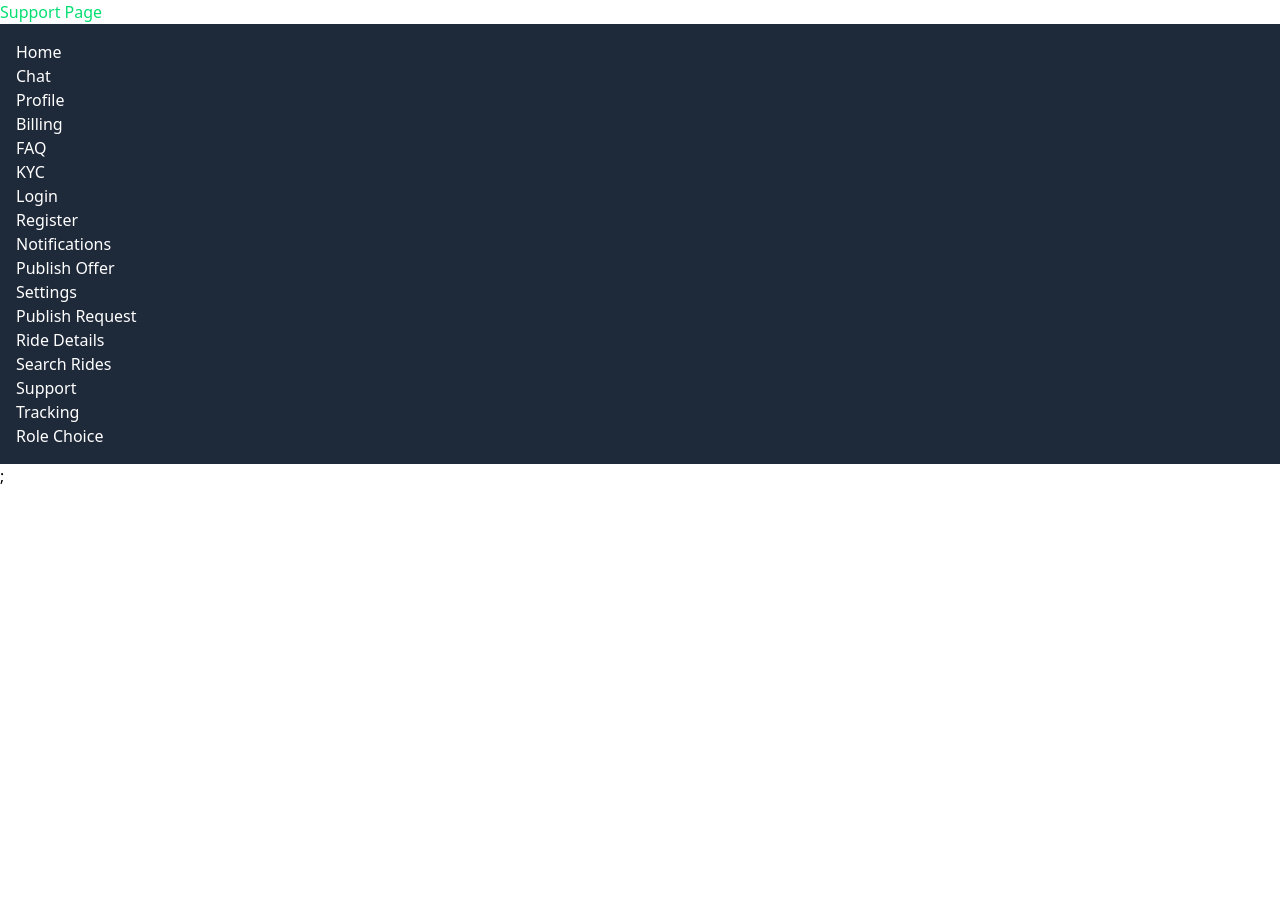
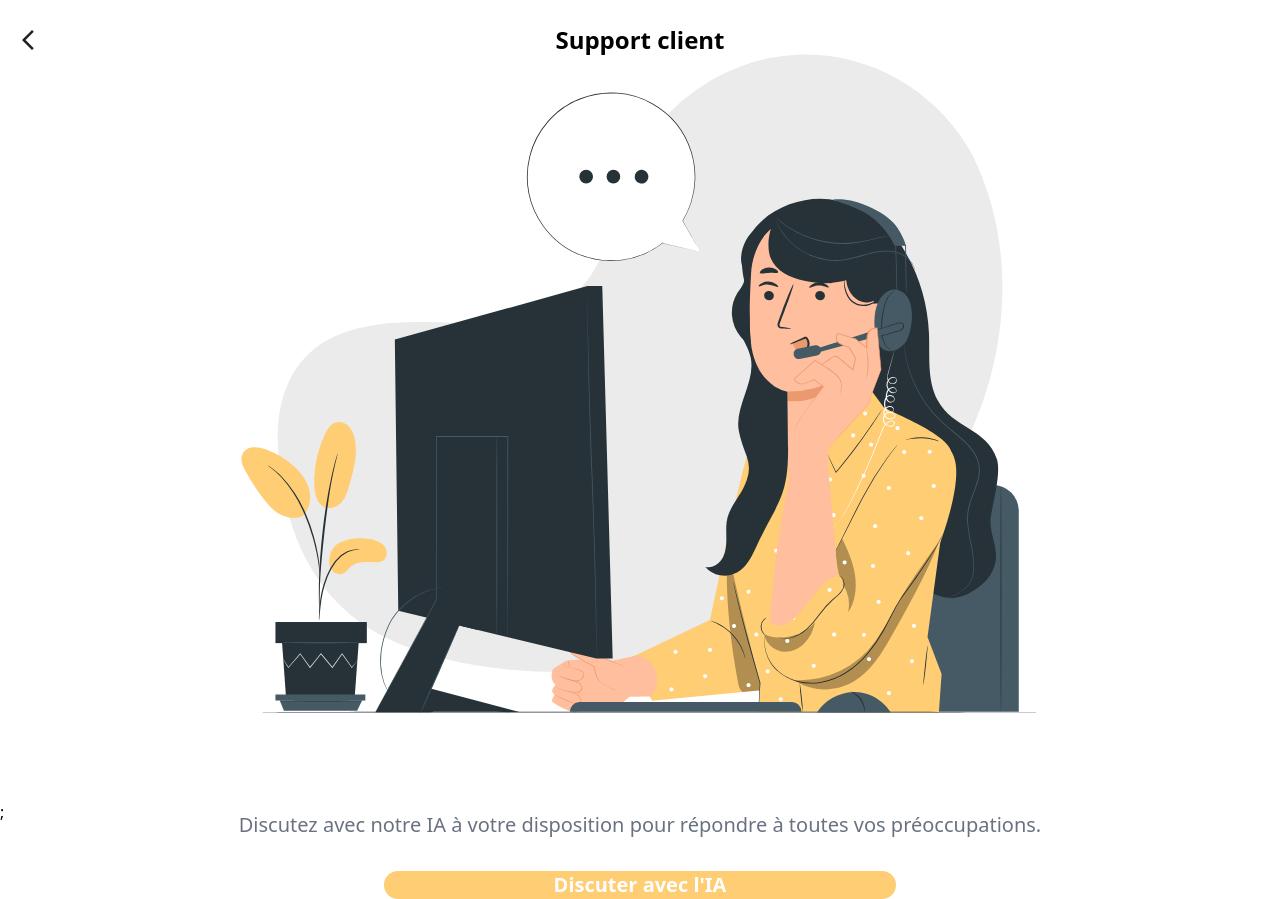
Before and after one commit to PIL-2425-Group-27/PIL1_2425_27, a React (Vite) app in the folder you_go_app/frontend/: page /Support in a window 1280 px wide. Before the commit the page ends 800 px from the top, so only its background shows below. Built offline with nearby package versions, Linux system fonts and the light colour scheme; what tailwindcss-animated would draw is missing.

Commit message:
feat: add ChatSupportClient component for client-side chat support

```diff
--- a/you_go_app/frontend/src/App.jsx
+++ b/you_go_app/frontend/src/App.jsx
@@ -24,6 +24,7 @@ import ModifProfile from './pages/ModifProfile';
 import History from './pages/History';
 import PasswordChanged from './pages/PasswordChanged';
 import PrivateRoute from './utils/PrivateRoute';
+import ChatSupportClient from './pages/ChatSupportClient';
 let active = true;
 let page = active ? <Home /> : <Landing />
 function App() {
@@ -57,6 +58,7 @@ function App() {
           <Route path="/RoleChoice" element={<RoleChoice />} />
           <Route path="/ModifProfile" element={<ModifProfile />} />
           <Route path="/History" element={<History />} />
+          <Route path="/ChatSupportClient" element={<ChatSupportClient />} />
         </Route>
       </Routes>
     </BrowserRouter>
--- a/you_go_app/frontend/src/components/Navbar.jsx
+++ b/you_go_app/frontend/src/components/Navbar.jsx
@@ -8,15 +8,8 @@ function Navbar() {
                 <li><a href="/Chat">Chat</a></li>
                 <li><a href="/Profile">Profile</a></li>
                 <li><a href="/Billing">Billing</a></li>
-                <li><a href="/FAQ">FAQ</a></li>
-                <li><a href="/KYC">KYC</a></li>
-                <li><a href="/Login">Login</a></li>
-                <li><a href="/Register">Register</a></li>
-                <li><a href="/Notifications">Notifications</a></li>
                 <li><a href="/PublishOffer">Publish Offer</a></li>
-                <li><a href="/Settings">Settings</a></li>
                 <li><a href="/PublishRequest">Publish Request</a></li>
-                <li><a href="/RideDetails">Ride Details</a></li>
                 <li><a href="/SearchRides">Search Rides</a></li>
                 <li><a href="/Support">Support</a></li>
                 <li><a href="/Tracking">Tracking</a></li>
--- /dev/null
+++ b/you_go_app/frontend/src/pages/ChatSupportClient.jsx
@@ -0,0 +1,9 @@
+import React from 'react'
+
+function ChatSupportClient() {
+  return (
+    <div>ChatSupportClient</div>
+  )
+}
+
+export default ChatSupportClient
--- a/you_go_app/frontend/src/pages/Profile.jsx
+++ b/you_go_app/frontend/src/pages/Profile.jsx
@@ -41,6 +41,7 @@ function Profile() {
                     <Option icon={'./src/assets/icons/edit2.svg'} content={'Changer de mot de passe'} link={'/ChangePassword'} />
                     <Option icon={'./src/assets/icons/hourglass.svg'} content={'Historique des trajets'} link={'/History'} />
                     <Option icon={'./src/assets/icons/faq.svg'} content={'FAQ'} link={'/FAQ'} />
+                    <Option icon={'./src/assets/icons/support.svg'} content={'Support Client'} link={'/Support'} />
                     <Toggle onclick={toggle} icon={theme?'./src/assets/icons/light.svg':'./src/assets/icons/dark.svg'} content={theme ? 'Thème clair' : 'Thème sombre'} />
                 </div>
                 <Button text={"Se deconnecter"} textCol={'text-white font-semibold'} bg={'bg-red-400'} icon={"./src/assets/icons/logout.svg"} submitted={true} link={'/login'} />
--- a/you_go_app/frontend/src/pages/Support.jsx
+++ b/you_go_app/frontend/src/pages/Support.jsx
@@ -1,9 +1,28 @@
-import Navbar from "../components/Navbar";
+import Button from "../components/Button";
+import Return from "../components/Return";
+import Title from "../components/Title";
+
 function Support() {
     return (
         <>
-            <h1 className='text-green-400'>Support Page</h1>
-            <Navbar/>
+            <div className="w-full h-screen flex flex-col items-center">
+                <Return link={'/Profile'}/>
+                <Title content={'Support client'} floating={true}/>
+                <div className="w-full h-full flex flex-col items-center justify-center">
+                    <div className="w-full h-fit flex flex-row items-center justify-center">
+                    <h1 className="px-6 text-4xl font-semibold text-center">Comment pouvons-nous vous aider?</h1>
+                </div>
+                <div className="w-2/3 flex flex-row items-center justify-center">
+                    <img
+                        src="./src/assets/img/support.svg"
+                        alt="" />
+                </div>
+                <div className="w-full h-fit flex flex-row items-center justify-center mb-8">
+                    <h1 className="text-xl w-2/3 text-center text-gray-500">Discutez avec notre IA à votre disposition pour répondre à toutes vos préoccupations. </h1>
+                </div>
+                <Button text={"Discuter avec l'IA"} textCol={'text-white font-semibold'} bg={'bg-[#ffcd74]'} submitted={true} link={'/ChatSupportClient'} />
+                </div>
+            </div>
         </>
     );
 }
```
Also changed, not shown: you_go_app/frontend/src/assets/icons/support.svg (added), you_go_app/frontend/src/assets/img/support.svg (added), you_go_app/frontend/src/pages/ProfileModification.jsx (deleted).
